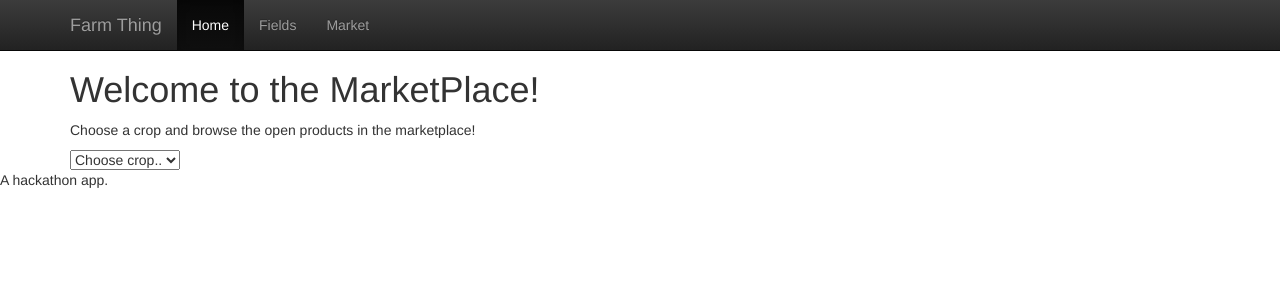
After one commit to IPPETAD/agrilytics, a Flask app: page /market in a window 1280 px wide. The commit adds this page. Shown: the top 300 px of the page. Run offline with Flask 2, Linux system fonts and the light colour scheme; some libraries are stand-ins or nearby versions.

Commit message:
Marketplace Initial Commit There's a cheesy dropdown menu!

```diff
--- /dev/null
+++ b/farm/templates/marketplace.html
@@ -0,0 +1,17 @@
+{% extends "base.html" %}
+
+{% block title %}Farm Thingy.{% endblock %}
+
+{% block content %}
+
+<h1>Welcome to the MarketPlace!</h1>
+<p>Choose a crop and browse the open products in the marketplace!</p>
+<select class="market_dropdown">
+	<option value="default" selected="selected">Choose crop..</option>
+	<option value="celery">Celery</option>
+	<option value="hay">Hay</option>
+	<option value="wheat">Wheat</option>
+</select>
+
+
+{% endblock %}
--- a/farm/views.py
+++ b/farm/views.py
@@ -19,3 +19,7 @@ def fields():
 def field(field_id):
     field = mongo.db.fields.find_one({"_id": ObjectId(field_id) })
     return render_template('field.html', field = field)
+
+@app.route('/market')
+def marketplace():
+    return render_template('marketplace.html')
```
Also changed, not shown: farm/templates/base.html (line endings or trailing spaces).
